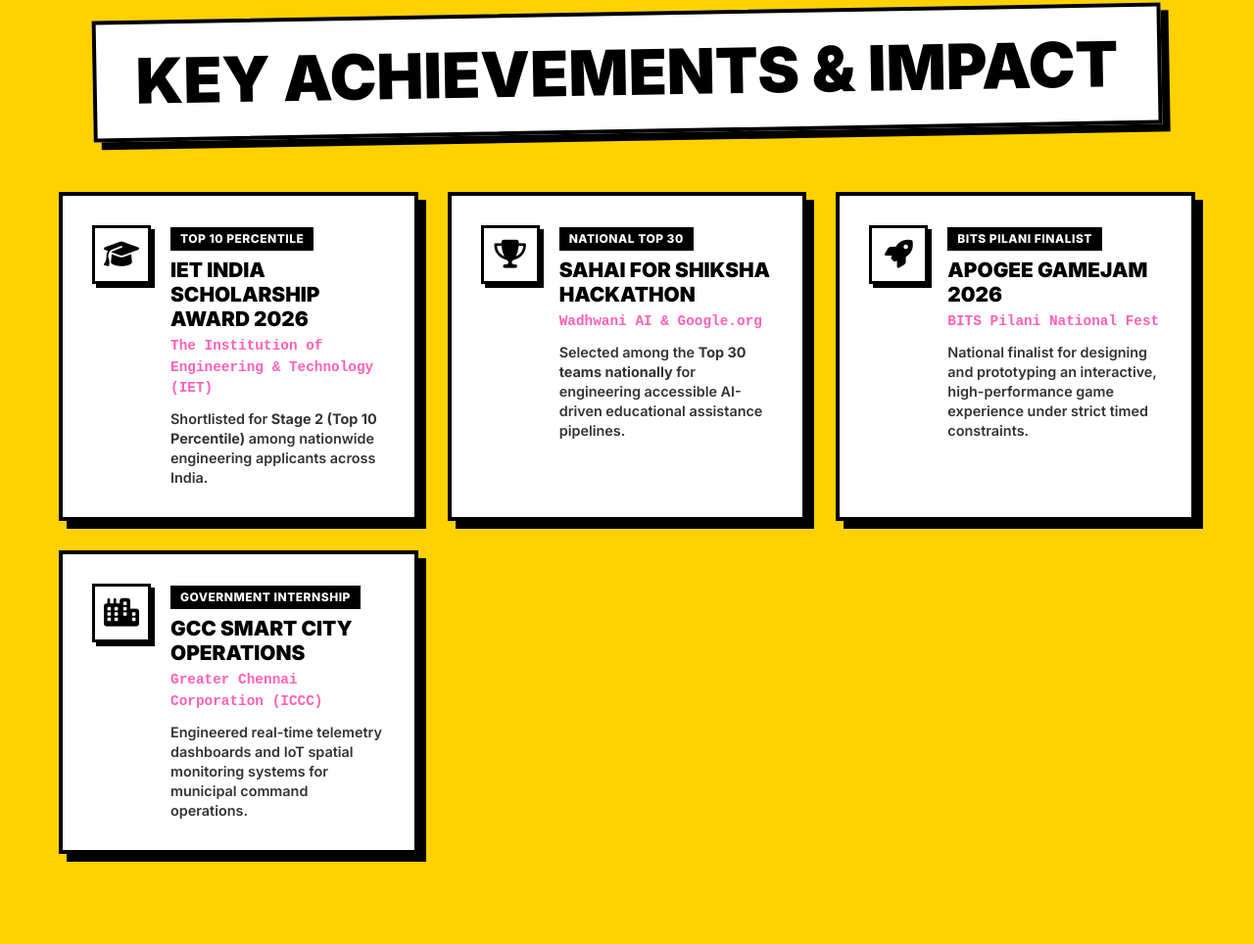
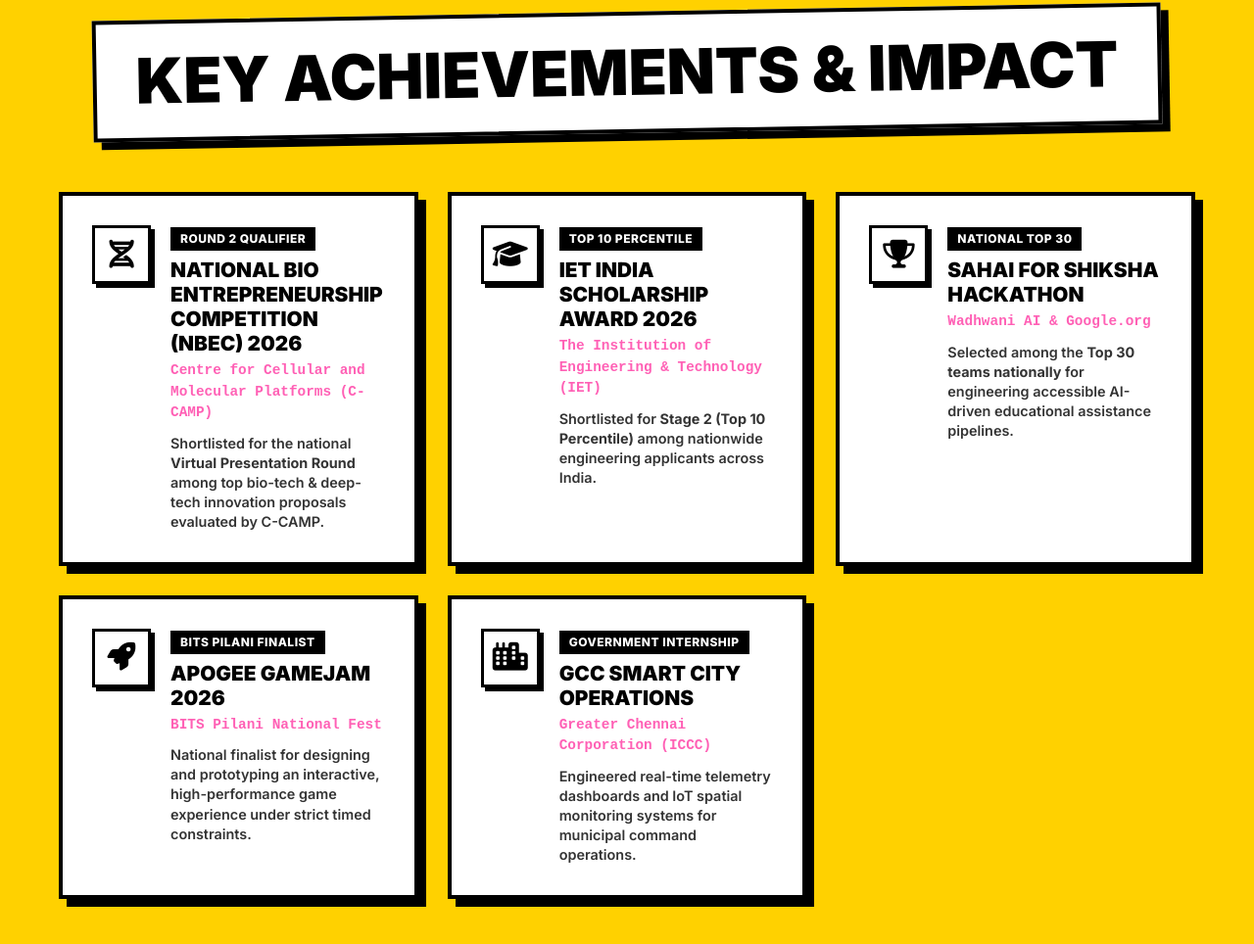
Before and after one commit to haroon2109/Portfolio, a plain HTML site: page index.html in a window 1280 px wide. Shown: the part 994-1958 px from the top of the page at 98% size. Drawn offline with nearby package versions, Linux system fonts and the light colour scheme.

Commit message:
Add NBEC 2026 Round 2 Qualifier (C-CAMP) to Key Achievements

```diff
--- a/index.html
+++ b/index.html
@@ -87,6 +87,18 @@
         <section id="achievements" class="section achievements-section">
             <h2 class="section-title">Key Achievements & Impact</h2>
             <div class="achievements-grid">
+
+                <div class="card achievement-card highlight-green">
+                    <div class="achievement-icon-wrapper">
+                        <i class="fa-solid fa-dna achievement-icon"></i>
+                    </div>
+                    <div class="achievement-body">
+                        <span class="achievement-badge">Round 2 Qualifier</span>
+                        <h3>National Bio Entrepreneurship Competition (NBEC) 2026</h3>
+                        <p class="achievement-org">Centre for Cellular and Molecular Platforms (C-CAMP)</p>
+                        <p class="achievement-desc">Shortlisted for the national <strong>Virtual Presentation Round</strong> among top bio-tech & deep-tech innovation proposals evaluated by C-CAMP.</p>
+                    </div>
+                </div>
 
                 <div class="card achievement-card highlight-purple">
                     <div class="achievement-icon-wrapper">
--- a/style.css
+++ b/style.css
@@ -360,6 +360,11 @@ header {
 
 .highlight-purple {
     background: #F8F0FF;
+    border-color: #000;
+}
+
+.highlight-green {
+    background: #F0FFF4;
     border-color: #000;
 }
 
```
